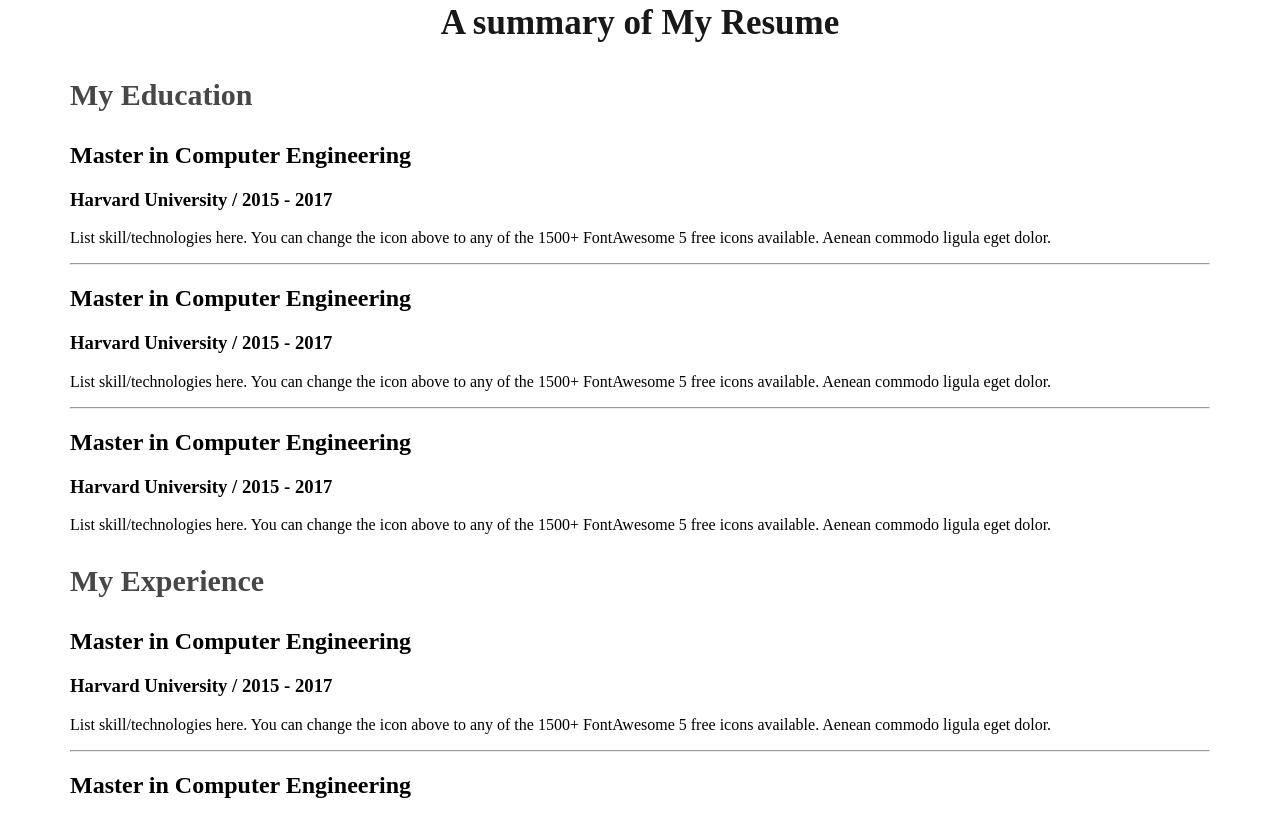
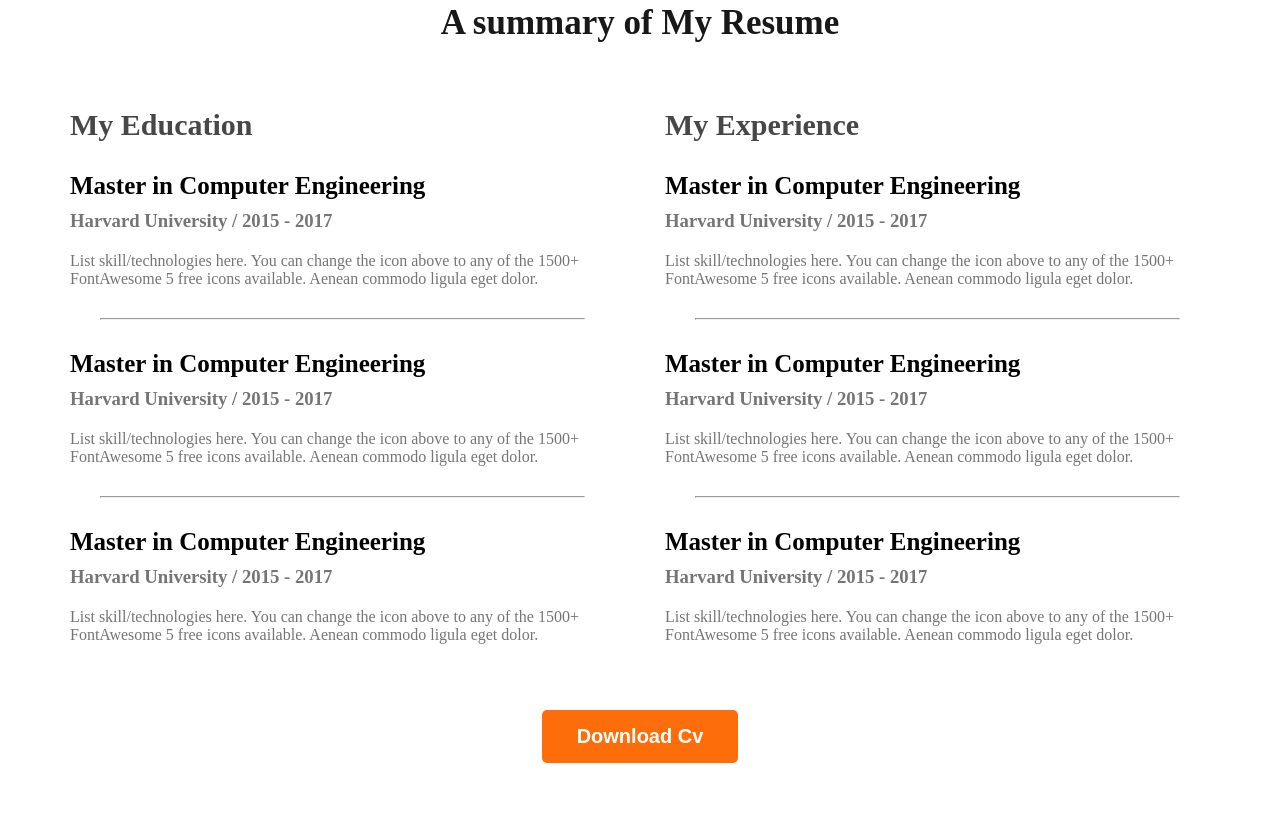
Before and after one commit to amrito86/webdeveloparporttfolio, a plain HTML site: page index.html in a window 1280 px wide. Shown: the part 2181-2997 px from the top of the page. After the commit the page ends 2952 px from the top, so only its background shows below. Drawn offline with Linux system fonts and the light colour scheme.

Commit message:
finish the resume section

```diff
--- a/index.html
+++ b/index.html
@@ -135,12 +135,17 @@
                             <h2 class="resume-item-title">Master in Computer Engineering</h2>
                             <h3 class="resume-item-institute">Harvard University / 2015 - 2017</h3>
                             <p class="resume-item-discription">List skill/technologies here. You can change the icon above
-                                to any of the 1500+ FontAwesome 5 free icons available. Aenean commodo ligula eget dolor.</p>
+                                to any of the 1500+ FontAwesome 5 free icons available. Aenean commodo ligula eget dolor.
+                            </p>
                         </div>
+                    </div>
                 </div>
 
-            </div>
+
         </section>
+        <div class="Download-Cv">
+            <button class="orange">Download Cv</button>
+        </div>
 
 
 
--- a/styles/portfolio.css
+++ b/styles/portfolio.css
@@ -139,3 +139,33 @@ main section{
     font-size: 30px;
     font-weight: 700px;
 }
+
+.resume-container{
+    display: flex;
+    gap: 50PX;
+}
+
+.resume-item-title{
+    color: ;
+    font-size: 25PX;
+    font-weight: 700;
+    margin-bottom: 10PX;
+}
+
+.resume-item-institute{
+    margin-bottom: 20PX;
+    margin-top: 0PX;
+}
+
+.resume-item-institute, .resume-item-discription{
+   color: #757575;
+}
+
+.resume-container hr{
+    margin: 30PX;
+}
+
+.Download-Cv{
+    text-align: center;
+    margin-top: 50px;
+}
```
